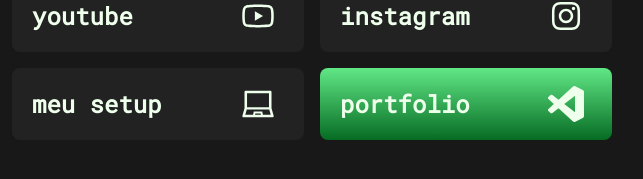
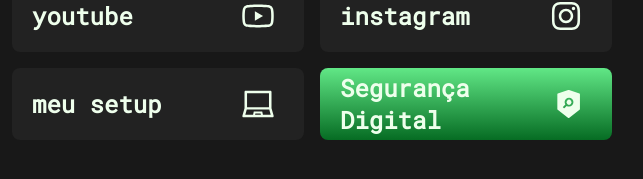
Before and after one commit to thiagobraddock/porttest, a React (Create React App) app: page /#/ in a window 1280 px wide. Shown: the part 573-752 px from the top of the page, without its empty margins (328-971 px from the left). Built offline with nearby package versions, Linux system fonts and the light colour scheme.

Commit message:
Update Home.js

```diff
--- a/src/pages/Home.js
+++ b/src/pages/Home.js
@@ -4,6 +4,7 @@
   AiOutlineLaptop,
   AiOutlineInstagram,
   AiOutlineGithub,
+  AiFillSecurityScan
 } from 'react-icons/ai';
 
 import { FaLinkedinIn } from 'react-icons/fa';
@@ -81,12 +82,12 @@
               <AiOutlineLaptop />
             </div>
           </a>
-          <Link to="/portfolio">
+            <a href="https://thiagobraddock.notion.site/Seguran-a-Digital-3840d552abd144d6ae33da605d1dd9de?pvs=4" rel="noreferrer" target="_blank">
             <div className="links__content portfolio">
-              <h2>portfolio</h2>
-              <SiVisualstudiocode />
+              <h2>Segurança Digital</h2>
+              <AiFillSecurityScan />
             </div>
-          </Link>
+          </a>
         </div>
       </section>
     </>
```
